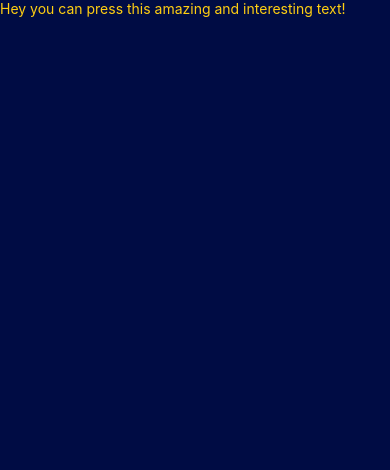
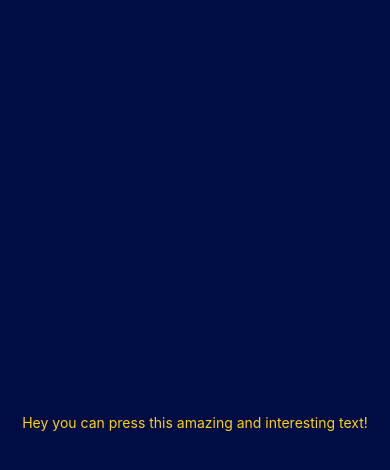
Before and after one commit to Canialon/UniMobileReactApp, a React Native app: screen / in a window 390 px wide. Shown: the top 470 px of the page. Built offline with nearby package versions, Linux system fonts and the light colour scheme.

Commit message:
add text, highlight effect and pop up window

```diff
--- a/App.js
+++ b/App.js
@@ -1,24 +1,45 @@
 import React from "react";
-import {StyleSheet, Text, SafeAreaView, StatusBar, Alert} from "react-native";
-
+import { StyleSheet, Text, SafeAreaView, StatusBar, Alert, View, TouchableHighlight } from "react-native";
 
 export default function App() {
-    const handleTextPress = () => Alert.alert("Wow you are so cool, thanks for pressing this text to see magic!");
+  const handleTextPress = () =>
+    Alert.alert("Wow you are so cool, thanks for pressing this text to see magic!");
 
   return (
     <SafeAreaView style={styles.container}>
-            <Text numberOfLines={1} style={styles.text} onPress={handleTextPress}>Hey you can press this amazing and interesting text!</Text>
+      <View style={styles.centeredContainer}>
+        <TouchableHighlight
+          underlayColor="#FF8112" // Change background colour when press
+          onPress={handleTextPress}
+        >
+          <View style={styles.button}>
+            <Text numberOfLines={1} style={styles.text}>
+              Hey you can press this amazing and interesting text!
+            </Text>
+          </View>
+        </TouchableHighlight>
+      </View>
       <StatusBar style="auto" />
     </SafeAreaView>
-    )
+  );
 }
 
 const styles = StyleSheet.create({
   container: {
     flex: 1,
-        backgroundColor: '#000C44',
+    backgroundColor: "#000C44",
+  },
+  centeredContainer: {
+    flex: 1,
+    justifyContent: "center",
+    alignItems: "center",
+    paddingHorizontal: 16,
   },
   text: {
-        color: '#FFCF12'
+    color: "#FFCF12",
+    fontSize: 14,
+    textAlign: "center",
+    flexWrap: 'wrap',
+    padding: 10,
   },
 });
--- a/package.json
+++ b/package.json
@@ -12,7 +12,8 @@
     "expo": "~49.0.8",
     "expo-status-bar": "~1.6.0",
     "react": "18.2.0",
-    "react-native": "0.72.4"
+    "react-native": "0.72.4",
+    "react-native-modal": "^13.0.1"
   },
   "devDependencies": {
     "@babel/core": "^7.20.0"
```
Also changed, not shown: assets/wizard_cat.jpeg (added), 1 other file (tests, documents, lock files or other folders). Lines whose indentation alone changed are shown as unchanged.
